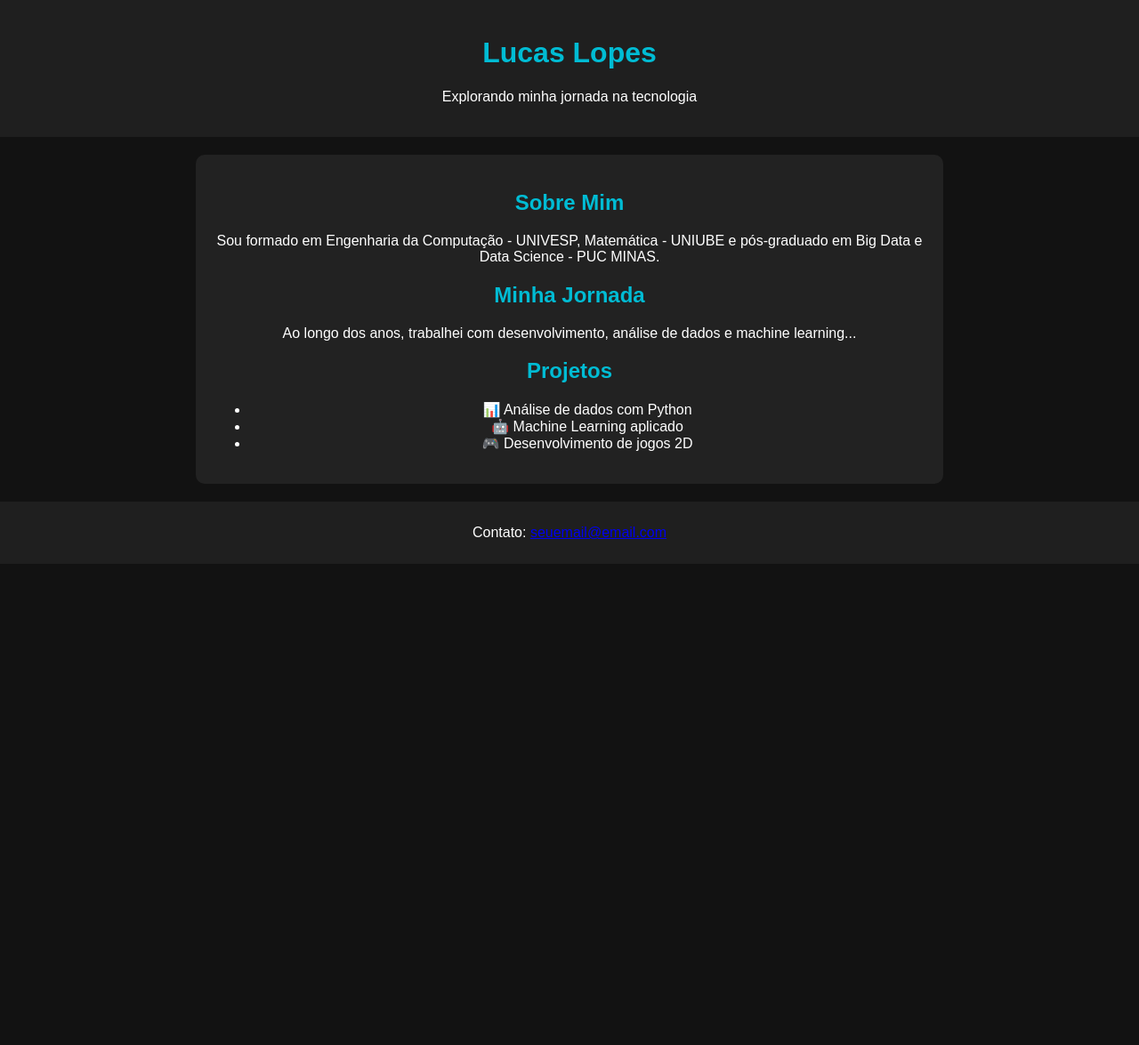
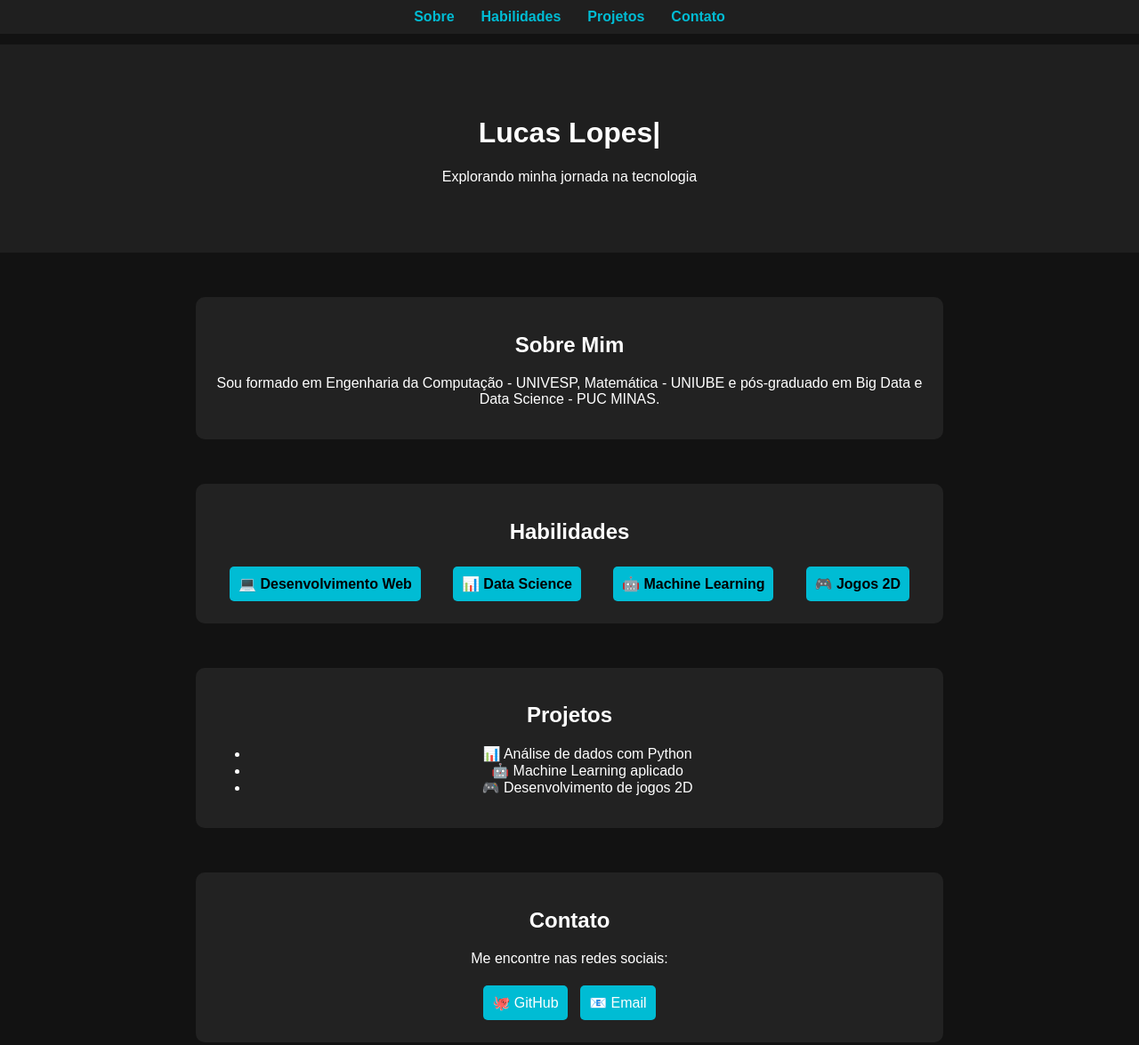
Before and after one commit to Boltzmann0/portfolio_lucas, a plain HTML site: page index.html in a window 1280 px wide. Shown: the top 1175 px of the page at 89% size. Before the commit the page ends 800 px from the top, so only its background shows below. Drawn offline with Linux system fonts and the light colour scheme.

Commit message:
update archives

```diff
--- a/css/styles.css
+++ b/css/styles.css
@@ -7,21 +7,73 @@ body {
     text-align: center;
 }
 
+/* Menu de navegação fixo */
+.navbar {
+    position: fixed;
+    top: 0;
+    width: 100%;
+    background-color: #1f1f1f;
+    padding: 10px 0;
+}
+
+.navbar ul {
+    list-style: none;
+    padding: 0;
+    margin: 0;
+    display: flex;
+    justify-content: center;
+}
+
+.navbar ul li {
+    margin: 0 15px;
+}
+
+.navbar ul li a {
+    text-decoration: none;
+    color: #00bcd4;
+    font-weight: bold;
+}
+
+/* Estilização das seções */
 header {
     background-color: #1f1f1f;
-    padding: 20px;
+    padding: 60px 20px;
+    margin-top: 50px;
 }
 
 .content {
     max-width: 800px;
-    margin: 20px auto;
+    margin: 50px auto;
     padding: 20px;
     background-color: #222;
     border-radius: 10px;
 }
 
-h1, h2 {
-    color: #00bcd4;
+/* Estilização das habilidades */
+.skills {
+    display: flex;
+    justify-content: space-around;
+    flex-wrap: wrap;
+}
+
+.skill {
+    background: #00bcd4;
+    padding: 10px;
+    margin: 5px;
+    border-radius: 5px;
+    font-weight: bold;
+    color: black;
+}
+
+/* Links sociais */
+.social-links a {
+    text-decoration: none;
+    color: white;
+    background: #00bcd4;
+    padding: 10px;
+    border-radius: 5px;
+    margin: 5px;
+    display: inline-block;
 }
 
 footer {
@@ -29,3 +81,26 @@ footer {
     padding: 10px;
     background-color: #1f1f1f;
 }
+
+/* Animação de fade-in */
+.fade-in {
+    opacity: 0;
+    transform: translateY(20px);
+    transition: opacity 0.6s ease-out, transform 0.6s ease-out;
+}
+
+.fade-in.visible {
+    opacity: 1;
+    transform: translateY(0);
+}
+
+/* Animação de digitação */
+.typing::after {
+    content: "|";
+    display: inline-block;
+    animation: blink 0.7s infinite;
+}
+
+@keyframes blink {
+    50% { opacity: 0; }
+}
--- a/index.html
+++ b/index.html
@@ -8,18 +8,38 @@
 </head>
 <body>
 
+    <!-- Menu de Navegação -->
+    <nav class="navbar">
+        <ul>
+            <li><a href="#sobre">Sobre</a></li>
+            <li><a href="#habilidades">Habilidades</a></li>
+            <li><a href="#projetos">Projetos</a></li>
+            <li><a href="#contato">Contato</a></li>
+        </ul>
+    </nav>
+
     <header>
-        <h1>Lucas Lopes</h1>
+        <h1 class="typing">Lucas Lopes</h1>
         <p>Explorando minha jornada na tecnologia</p>
     </header>
 
-    <section class="content">
+    <section id="sobre" class="content fade-in">
         <h2>Sobre Mim</h2>
         <p>Sou formado em Engenharia da Computação - UNIVESP, Matemática - UNIUBE e pós-graduado em Big Data e Data Science - PUC MINAS.</p>
+    </section>
 
-        <h2>Minha Jornada</h2>
-        <p>Ao longo dos anos, trabalhei com desenvolvimento, análise de dados e machine learning...</p>
+    <!-- Seção de Habilidades -->
+    <section id="habilidades" class="content fade-in">
+        <h2>Habilidades</h2>
+        <div class="skills">
+            <div class="skill">💻 Desenvolvimento Web</div>
+            <div class="skill">📊 Data Science</div>
+            <div class="skill">🤖 Machine Learning</div>
+            <div class="skill">🎮 Jogos 2D</div>
+        </div>
+    </section>
 
+    <section id="projetos" class="content fade-in">
         <h2>Projetos</h2>
         <ul>
             <li>📊 Análise de dados com Python</li>
@@ -28,9 +48,20 @@
         </ul>
     </section>
 
+    <!-- Seção de Contato -->
+    <section id="contato" class="content fade-in">
+        <h2>Contato</h2>
+        <p>Me encontre nas redes sociais:</p>
+        <div class="social-links">
+            <a href="https://github.com/Boltzmann0" target="_blank">🐙 GitHub</a>
+            <a href="mailto:lu.silva@fiemg.com.br">📧 Email</a>
+        </div>
+    </section>
+
     <footer>
-        <p>Contato: <a href="mailto:seuemail@email.com">seuemail@email.com</a></p>
+        <p>© 2024 Lucas Lopes - Todos os direitos reservados</p>
     </footer>
 
+    <script src="js/script.js"></script>
 </body>
 </html>
--- a/js/script.js
+++ b/js/script.js
@@ -0,0 +1,48 @@
+// Adiciona rolagem suave ao clicar no menu
+document.addEventListener("DOMContentLoaded", function () {
+    const links = document.querySelectorAll("nav ul li a");
+
+    links.forEach(link => {
+        link.addEventListener("click", function (e) {
+            e.preventDefault();
+            const targetId = this.getAttribute("href").substring(1);
+            const targetElement = document.getElementById(targetId);
+
+            if (targetElement) {
+                window.scrollTo({
+                    top: targetElement.offsetTop - 50,
+                    behavior: "smooth"
+                });
+            }
+        });
+    });
+});
+
+// Efeito de fade-in ao rolar a página
+window.addEventListener("scroll", function () {
+    const elements = document.querySelectorAll(".fade-in");
+
+    elements.forEach(element => {
+        const position = element.getBoundingClientRect().top;
+        const screenHeight = window.innerHeight;
+
+        if (position < screenHeight - 100) {
+            element.classList.add("visible");
+        }
+    });
+});
+
+// Efeito de digitação no nome
+const title = document.querySelector(".typing");
+const text = "Lucas Lopes";
+let index = 0;
+
+function typeEffect() {
+    if (index < text.length) {
+        title.textContent = text.slice(0, index + 1);
+        index++;
+        setTimeout(typeEffect, 150);
+    }
+}
+
+typeEffect();
```
